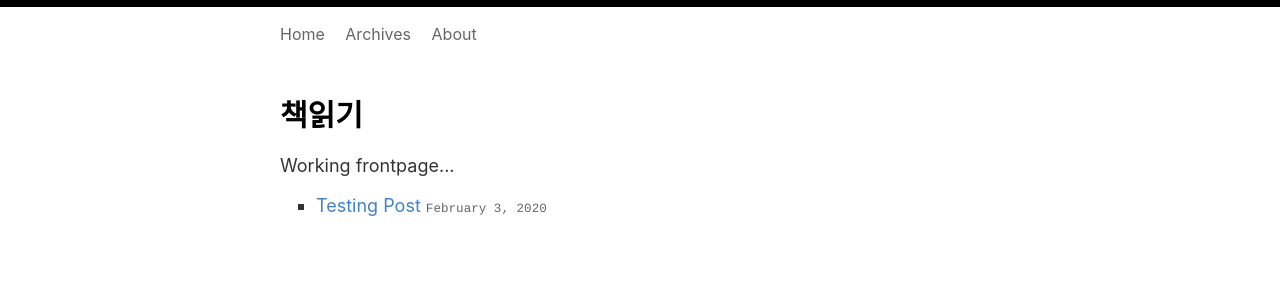
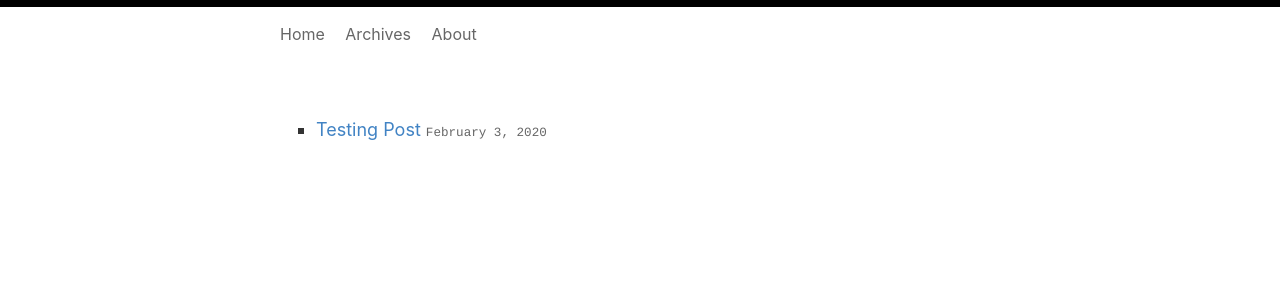
Before and after one commit to oxmhpark/reading.exonomicon.net, a Jekyll site: the page built from index.html, in a window 1280 px wide. Shown: the top 300 px of the page. Built offline with Jekyll 4.4.1, drawn with Linux system fonts in a browser that asks for light colours.

Commit message:
Update index.html

```diff
--- a/index.html
+++ b/index.html
@@ -1,5 +1,4 @@
 ---
 layout: archives-posts-all
-title: 책읽기
+title:
 ---
-Working frontpage...
```
